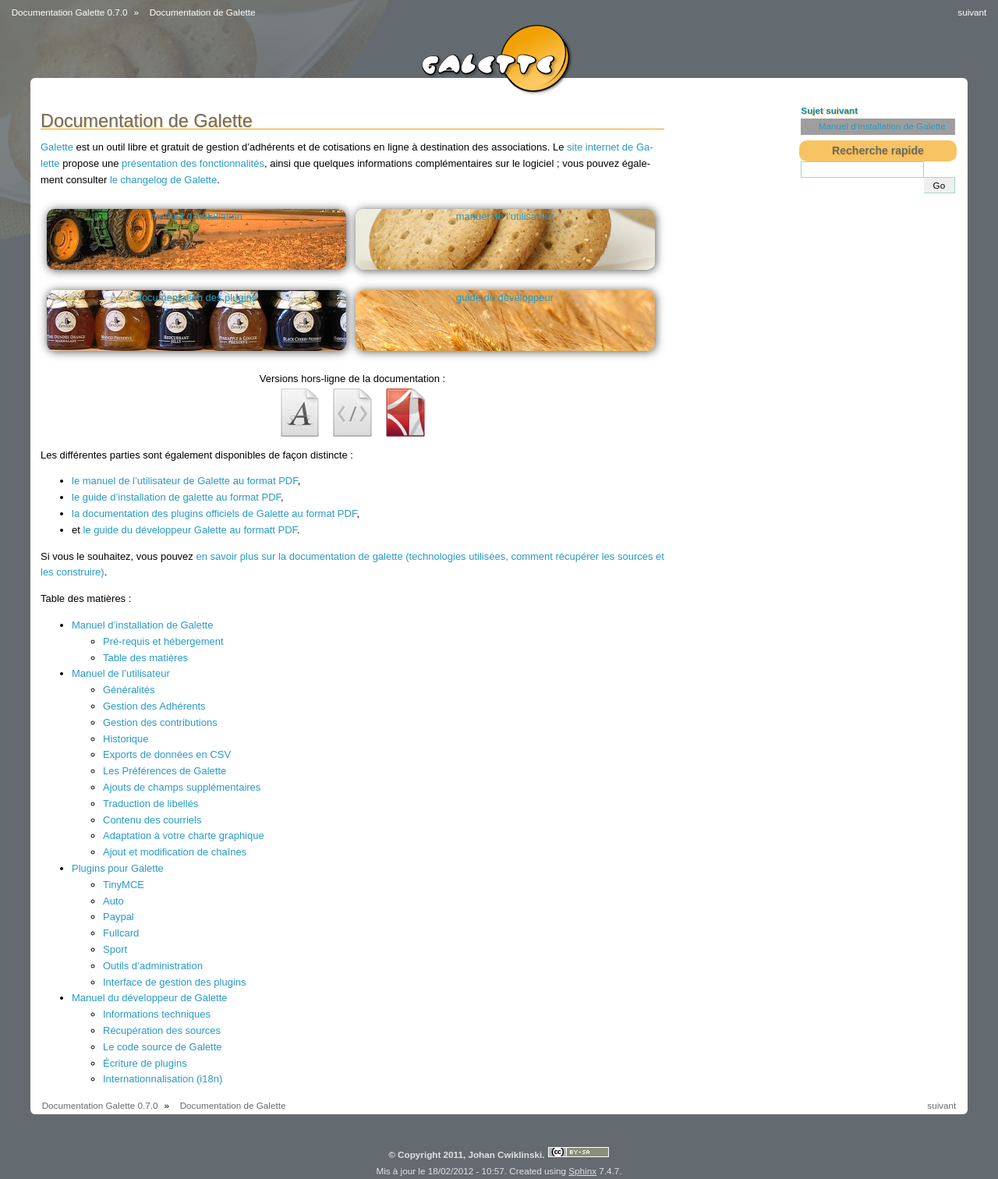
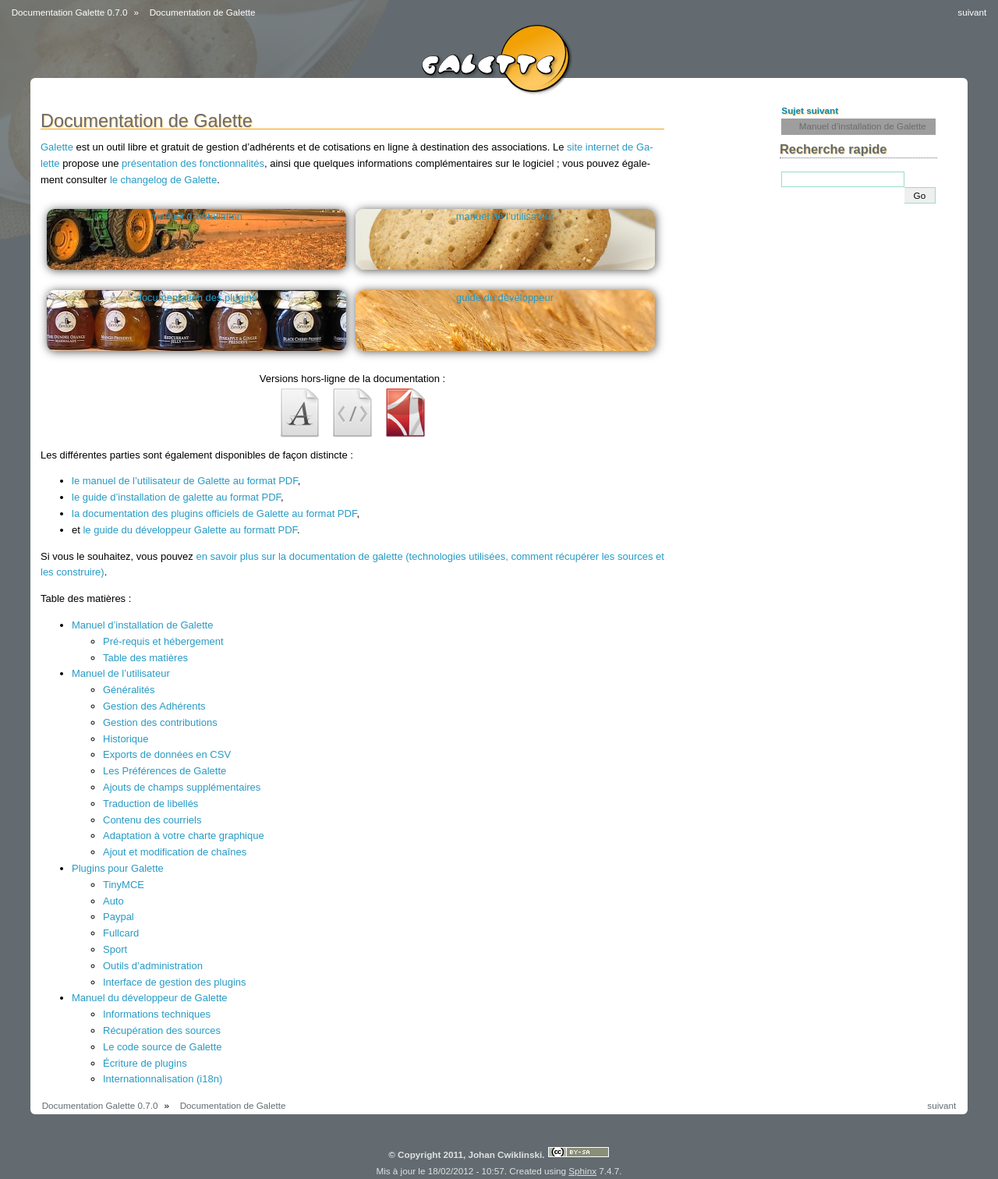
Before and after one commit to galette/galettedoc, a Sphinx documentation site: the page built from source/index.rst, in a window 1280 px wide. Shown: the whole page at 78% size. Built offline with Sphinx 7.4.7, drawn with Linux system fonts in a browser that asks for light colours; grey boxes are pictures that could not be loaded.

Commit message:
Redesign menu

```diff
--- a/source/_styles/static/galette.css
+++ b/source/_styles/static/galette.css
@@ -67,6 +67,7 @@
     margin:0;
     float:right;
     margin-left:0;
+    padding: 0 25px;
 }
 
 div.sphinxsidebar ul ul, div.sphinxsidebar ul.want-points {
@@ -74,7 +75,7 @@
 }
 
 .document{
-    margin:1em 230px 0 1em;
+    margin:1em 280px 0 1em;
 }
 
 .sphinxsidebarwrapper {
@@ -96,16 +97,12 @@
 }
 
 .sphinxsidebarwrapper h3 {
-    font-size:1.2em;
+    font-size:1.4em;
     font-weight: bold;
-    text-align: center;
-    margin:.5em 0 0;
-    background-color: #F8C363;
+    margin:.5em 0 1em;
     color:#636B70;
-    padding:.2em;
-    -moz-border-radius:10px;
-    -webkit-border-radius:10px;
-    border-radius:10px;
+    text-shadow: 1px 1px 1px rgba(242,161,4,0.5);
+    border-bottom: 1px dotted #636B70;
 }
 .sphinxsidebarwrapper h3 a{
     color:#636B70!important;
@@ -119,6 +116,15 @@
 .sphinxsidebarwrapper p.topless {
     padding-left: 20px;
     background: url(images/next.png) 0 50% no-repeat;
+}
+
+.sphinxsidebarwrapper a {
+    color: #6B6B6B!important;
+    text-decoration:none!important;
+}
+
+.sphinxsidebarwrapper a:hover {
+    color: #9AC528!important;
 }
 
 div.admonition {
@@ -509,6 +515,7 @@
     border-radius: 6px;
     padding: 20px 0 0;
     margin: 0 3em;
+    min-width: 980px;
 }
 
 #doku__footer{
```
